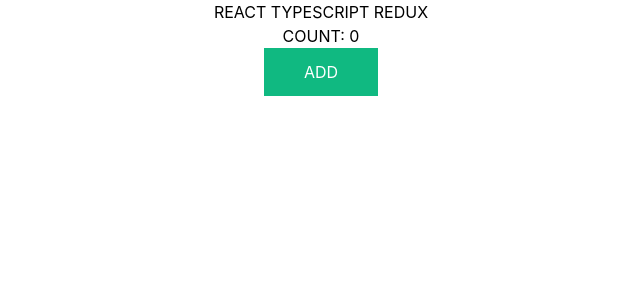
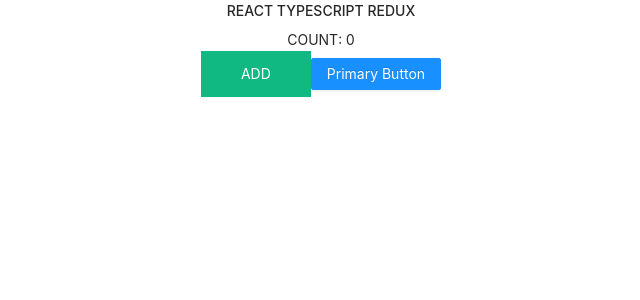
Before and after one commit to n4sunday/n-financial-bof, a React (Vite) app: page / in a window 1280 px wide. Shown: the top 300 px of the page, without its empty margins (319-959 px from the left). Built offline with nearby package versions, Linux system fonts and the light colour scheme.

Commit message:
👷 build: add dependencies

```diff
--- a/package.json
+++ b/package.json
@@ -8,9 +8,11 @@
   },
   "dependencies": {
     "@types/react-redux": "^7.1.16",
+    "antd": "^4.16.1",
     "react": "^17.0.2",
     "react-dom": "^17.0.2",
     "react-redux": "^7.2.4",
+    "react-router": "^5.2.0",
     "redux": "^4.1.0",
     "redux-devtools-extension": "^2.13.9",
     "redux-thunk": "^2.3.0"
--- a/src/App.tsx
+++ b/src/App.tsx
@@ -3,6 +3,7 @@ import { useDispatch, useSelector } from 'react-redux'
 import { getTodoState, getValue } from './store/selector'
 import { CountAction } from './store/action'
 import { bindActionCreators } from 'redux'
+import { Button } from 'antd'
 
 function App() {
   const todos = useSelector(getTodoState)
@@ -22,9 +23,13 @@ function App() {
       <h3>REACT TYPESCRIPT REDUX</h3>
       <div>COUNT: {value}</div>
       <div>
-        <button className="text-white bg-green-500 hover:bg-green-600 px-10 py-3" onClick={handleAdd}>
+        <button
+          className="text-white bg-green-500 hover:bg-green-600 px-10 py-3"
+          onClick={handleAdd}
+        >
           ADD
         </button>
+        <Button type="primary">Primary Button</Button>
       </div>
     </div>
   )
```
Also changed, not shown: src/main.tsx (+5 -2 lines).
